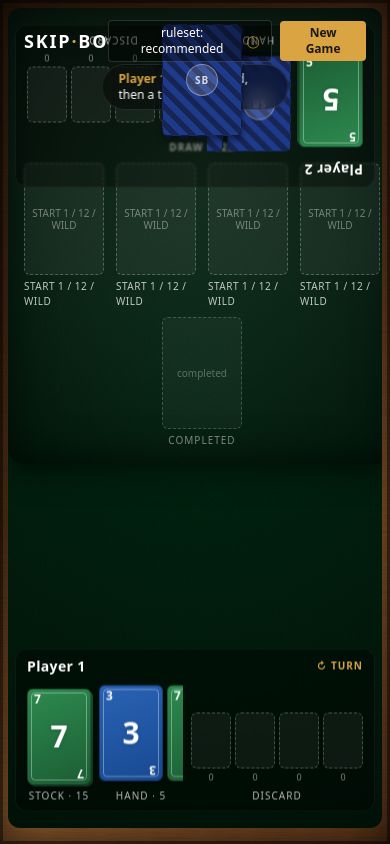
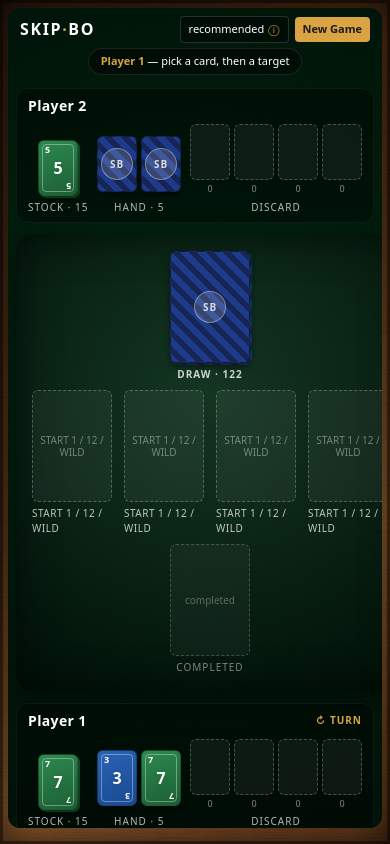
Before and after one commit to mojoro/skip-bo, a Next.js app: page / in a window 390 px wide. Built offline with nearby package versions, Linux system fonts and the light colour scheme.

Commit message:
Render stacked mobile board layout below md breakpoint

```diff
--- a/src/app/page.tsx
+++ b/src/app/page.tsx
@@ -220,27 +220,32 @@
     <div className="wood-frame min-h-screen p-2 sm:p-3">
       <div className="felt-surface relative rounded-xl overflow-hidden h-[calc(100vh-24px)] sm:h-[calc(100vh-32px)]">
         {/* Header chrome */}
-        <header className="absolute top-3 left-4 right-4 z-20 flex items-center justify-between text-white">
-          <h1 className="text-lg font-bold tracking-widest">
+        <header className="absolute top-2 sm:top-3 left-3 right-3 sm:left-4 sm:right-4 z-20 flex items-center justify-between text-white gap-2">
+          <h1 className="text-base sm:text-lg font-bold tracking-widest shrink-0">
             SKIP<span className="text-[var(--gold)]">·</span>BO
           </h1>
-          <div className="flex items-center gap-2 text-xs">
+          <div className="flex items-center gap-1.5 sm:gap-2 text-[11px] sm:text-xs">
             <button
               onClick={() => setRulesetOpen(true)}
-              className="bg-black/40 hover:bg-black/55 border border-white/15 px-3 py-1 rounded flex items-center gap-1"
+              className="bg-black/40 hover:bg-black/55 border border-white/15 px-2 sm:px-3 py-1 rounded flex items-center gap-1"
               title="View ruleset"
             >
-              <span>ruleset: {state.config.ruleset}</span>
+              <span className="hidden sm:inline">ruleset: </span>
+              <span>{state.config.ruleset}</span>
               <span className="text-[var(--gold)]">ⓘ</span>
             </button>
             {partnershipActive && (
-              <span className="bg-black/40 border border-white/15 px-2 py-1 rounded">
-                partnerships
+              <span
+                className="bg-black/40 border border-white/15 px-1.5 sm:px-2 py-1 rounded"
+                title="Partnership mode"
+              >
+                <span className="hidden sm:inline">partnerships</span>
+                <span className="sm:hidden">👥</span>
               </span>
             )}
             <button
               onClick={() => setNewGameOpen(true)}
-              className="bg-[var(--gold)] text-stone-900 font-semibold hover:brightness-110 px-3 py-1 rounded"
+              className="bg-[var(--gold)] text-stone-900 font-semibold hover:brightness-110 px-2 sm:px-3 py-1 rounded whitespace-nowrap"
             >
               New Game
             </button>
@@ -248,9 +253,9 @@
         </header>
 
         {/* Status ribbon */}
-        <div className="absolute top-14 left-1/2 -translate-x-1/2 z-10">
+        <div className="absolute top-10 sm:top-14 left-2 right-2 sm:left-1/2 sm:right-auto sm:-translate-x-1/2 z-10 flex justify-center pointer-events-none">
           <div
-            className="px-4 py-1.5 rounded-full border border-white/10 text-xs text-white backdrop-blur-sm"
+            className="px-3 sm:px-4 py-1 sm:py-1.5 rounded-full border border-white/10 text-[11px] sm:text-xs text-white backdrop-blur-sm text-center"
             style={{ background: 'rgba(0,0,0,0.45)' }}
           >
             {state.phase === 'finished' ? (
@@ -273,7 +278,8 @@
           </div>
         </div>
 
-        {/* Central play surface */}
+        {/* Desktop: absolute seats around the table center */}
+        <div className="hidden md:contents">
           <TableCenter
             buildPiles={state.buildPiles}
             drawPileCount={state.drawPile.length}
@@ -281,23 +287,19 @@
             config={state.config}
             onClickBuildPile={onClickBuildPile}
           />
-
-        {/* Seats */}
           {players.map((p, i) => {
             const isActive = i === activeIdx;
-          const isYou = isActive; // hot-seat: always show active player's cards
             const teamIndex = teamForPlayerId(p.id);
             const teamColor =
               teamIndex !== null ? TEAM_COLORS[teamIndex % TEAM_COLORS.length] : null;
-          const position = seatOf(i);
             return (
               <Seat
                 key={p.id}
-              position={position}
+                position={seatOf(i)}
                 player={p}
                 playerIndex={i}
                 isActive={isActive}
-              isYou={isYou}
+                isYou={isActive}
                 teamIndex={teamIndex}
                 teamColor={teamColor}
                 selection={isActive ? selection : { kind: 'none' }}
@@ -327,6 +329,81 @@
               />
             );
           })}
+        </div>
+
+        {/* Mobile: stacked column — opponents, build piles, you */}
+        <div className="md:hidden absolute inset-0 pt-20 pb-3 px-2 flex flex-col gap-2 overflow-y-auto">
+          {players
+            .map((p, i) => ({ p, i }))
+            .filter(({ i }) => i !== activeIdx)
+            .map(({ p, i }) => {
+              const teamIndex = teamForPlayerId(p.id);
+              const teamColor =
+                teamIndex !== null ? TEAM_COLORS[teamIndex % TEAM_COLORS.length] : null;
+              return (
+                <Seat
+                  key={p.id}
+                  player={p}
+                  playerIndex={i}
+                  isActive={false}
+                  isYou={false}
+                  teamIndex={teamIndex}
+                  teamColor={teamColor}
+                  selection={{ kind: 'none' }}
+                  cardSize="sm"
+                />
+              );
+            })}
+          <div className="my-1">
+            <TableCenter
+              buildPiles={state.buildPiles}
+              drawPileCount={state.drawPile.length}
+              completedPileCount={state.completedBuildPiles.length}
+              config={state.config}
+              onClickBuildPile={onClickBuildPile}
+            />
+          </div>
+          {(() => {
+            const teamIndex = teamForPlayerId(activePlayer.id);
+            const teamColor =
+              teamIndex !== null ? TEAM_COLORS[teamIndex % TEAM_COLORS.length] : null;
+            return (
+              <Seat
+                key={`${activePlayer.id}-mobile`}
+                player={activePlayer}
+                playerIndex={activeIdx}
+                isActive={true}
+                isYou={true}
+                teamIndex={teamIndex}
+                teamColor={teamColor}
+                selection={selection}
+                cardSize="sm"
+                onSelectHand={(idx) =>
+                  setSelection((prev) =>
+                    prev.kind === 'hand' && prev.index === idx
+                      ? { kind: 'none' }
+                      : { kind: 'hand', index: idx },
+                  )
+                }
+                onSelectStock={() => {
+                  if (activePlayer.stockPile.length === 0) return;
+                  setSelection((prev) =>
+                    prev.kind === 'stock' ? { kind: 'none' } : { kind: 'stock' },
+                  );
+                }}
+                onSelectDiscard={(pileIdx) => {
+                  if (activePlayer.discardPiles[pileIdx].length === 0) return;
+                  setSelection((prev) =>
+                    prev.kind === 'discard' && prev.pileIndex === pileIdx
+                      ? { kind: 'none' }
+                      : { kind: 'discard', pileIndex: pileIdx },
+                  );
+                }}
+                onClickDiscardTarget={onClickOwnDiscardPile}
+              />
+            );
+          })()}
+        </div>
       </div>
 
       <NewGameModal
```
Lines whose indentation alone changed are shown as unchanged.
